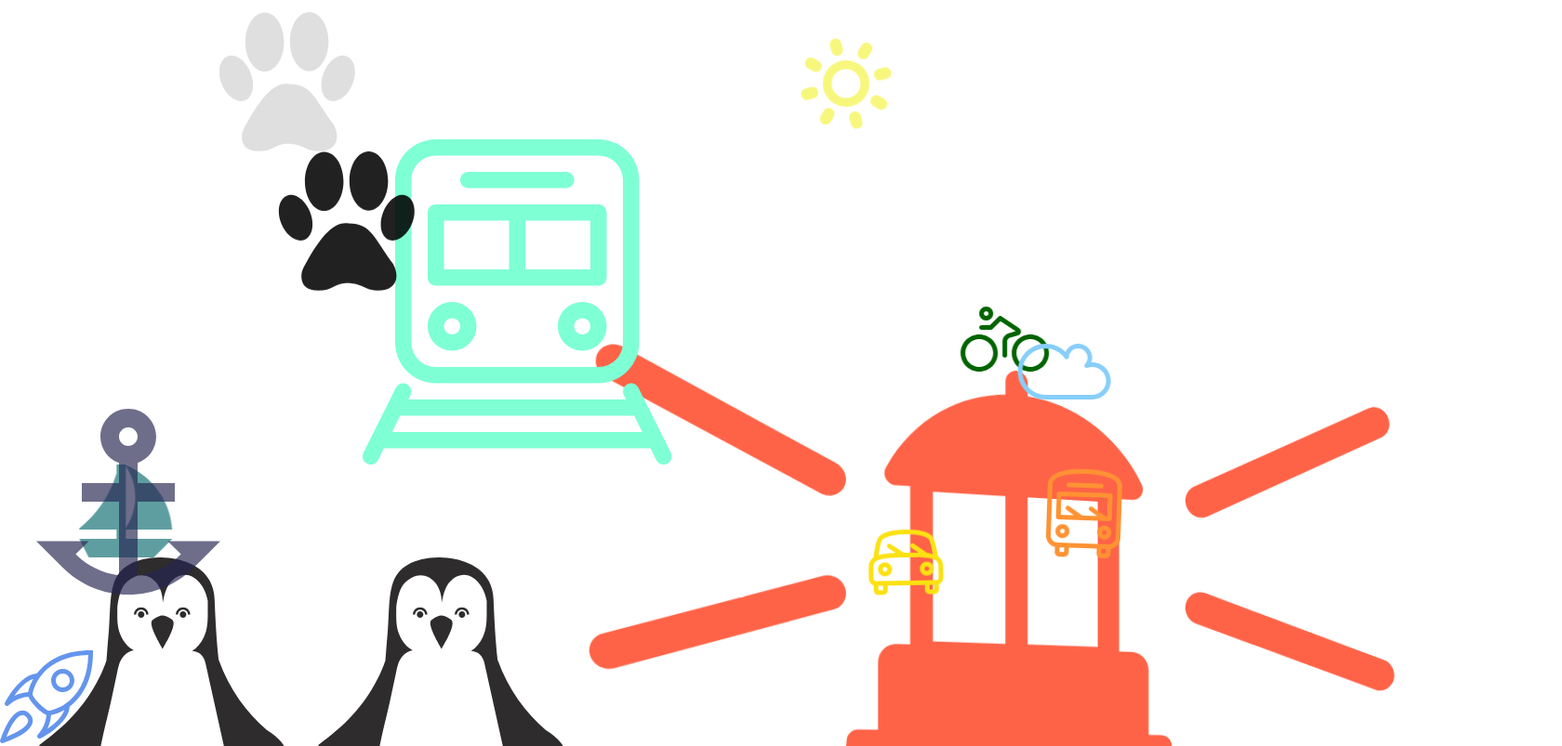
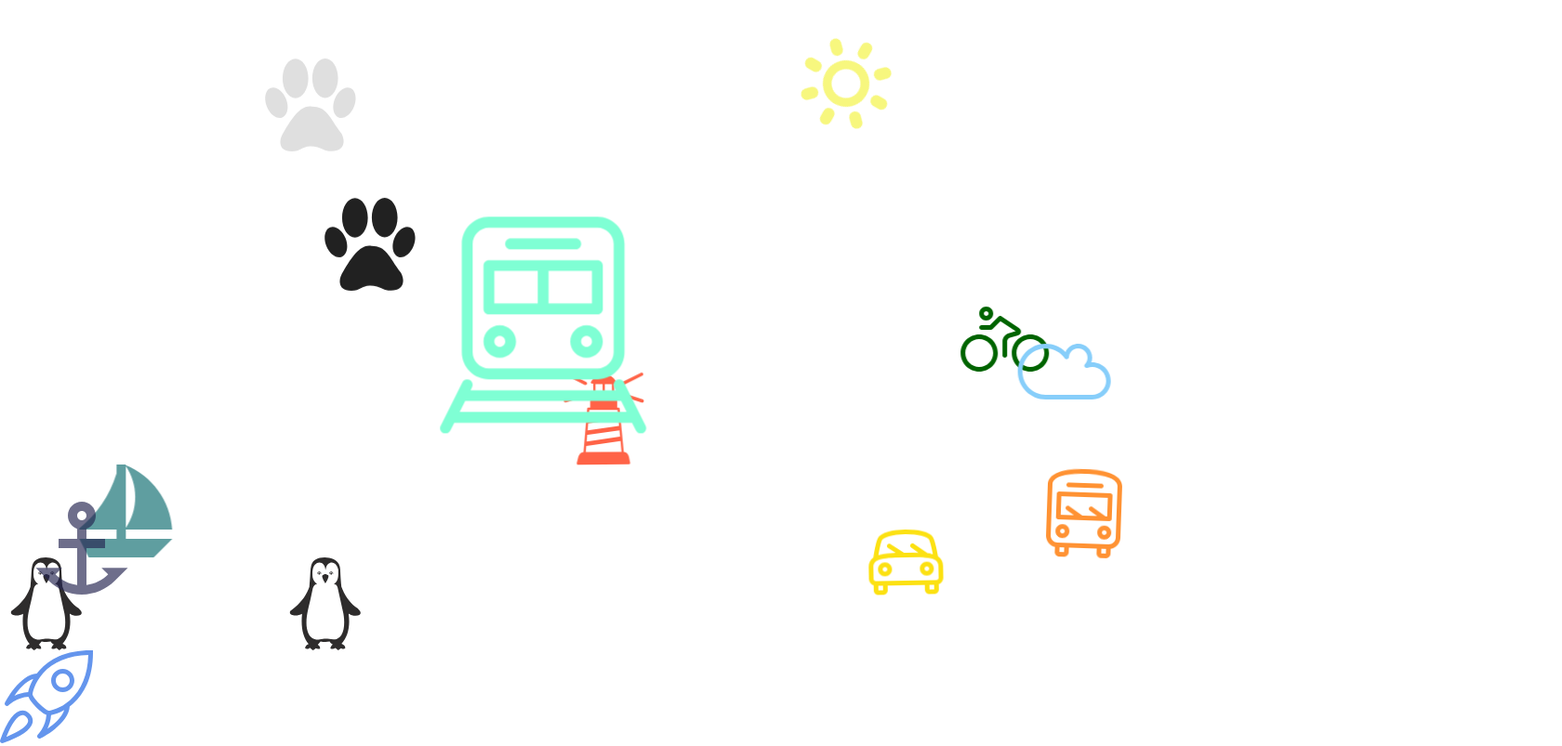
Before and after one commit to julieshapo/animation-test, a plain HTML site: page index.html in a window 1280 px wide. Shown: the top 803 px of the page at 93% size, 1680 px wide, since content can reach past the window. Drawn offline with nearby package versions, Linux system fonts and the light colour scheme.

Commit message:
delete sized in css

```diff
--- a/css/styles.css
+++ b/css/styles.css
@@ -86,8 +86,6 @@
   left: 600px;
 
   display: block;
-  width: 1000px;
-  height: 1000px;
   fill: tomato;
 
   animation-name: animateLighthouse;
@@ -127,8 +125,6 @@
 
 .anchor {
   display: block;
-  width: 200px;
-  height: 200px;
   z-index: 1;
   bottom: 20%;
   left: 3%;
@@ -152,8 +148,6 @@
   top: 600px;
   left: 0;
   display: block;
-  width: 350px;
-  height: 350px;
   fill: rgb(46, 44, 44);
 
   animation-name: animatePenguin;
@@ -164,8 +158,6 @@
   top: 600px;
   left: 300px;
   display: block;
-  width: 350px;
-  height: 350px;
   fill: rgb(46, 44, 44);
 
   animation-name: animatePenguin;
@@ -176,8 +168,6 @@
   top: 950px;
   left: 200px;
   display: block;
-  width: 250px;
-  height: 250px;
   fill: rgb(46, 44, 44);
 
   animation-name: animatePenguin;
@@ -212,8 +202,6 @@
 
   transform: translate(-50%, -50%);
 
-  width: 150px;
-  height: 150px;
   fill: aquamarine;
 
   animation-name: animateTrain;
@@ -311,9 +299,6 @@
   left: 0;
   fill: rgb(86, 86, 251);
 
-  width: 400px;
-  height: 400px;
-
   animation-name: animateTruck;
   animation-duration: 5s;
 }
@@ -333,9 +318,6 @@
 .paw {
   position: absolute;
   display: block;
-
-  width: 150px;
-  height: 150px;
 }
 
 .paw-left {
```
